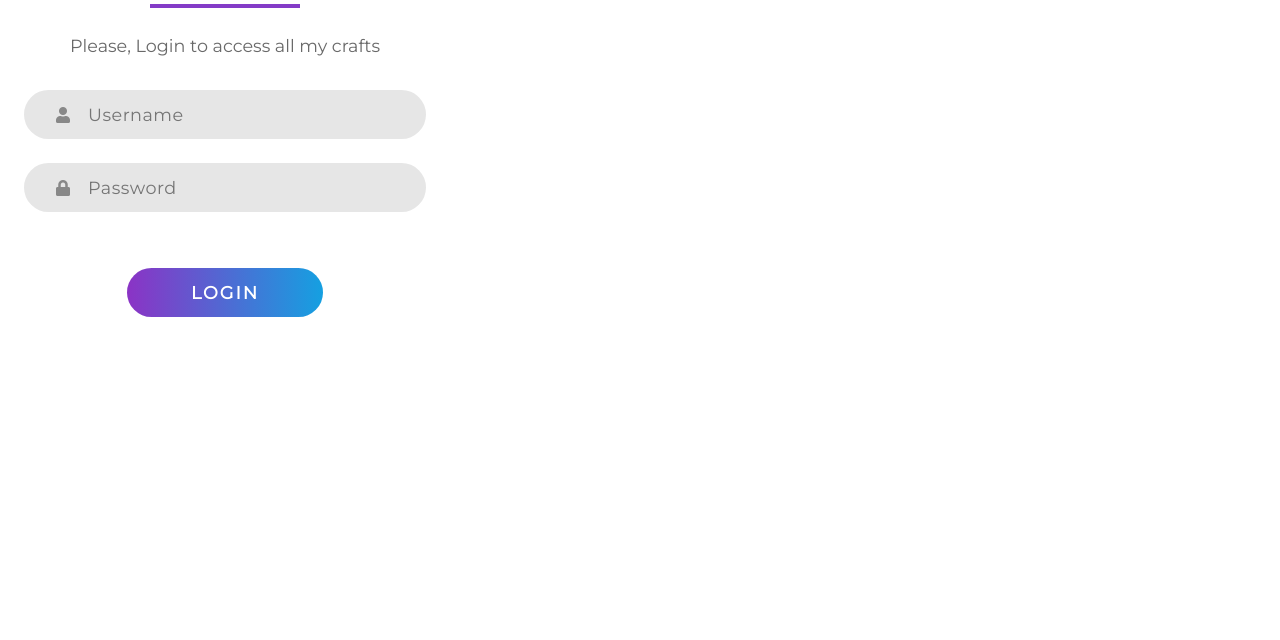
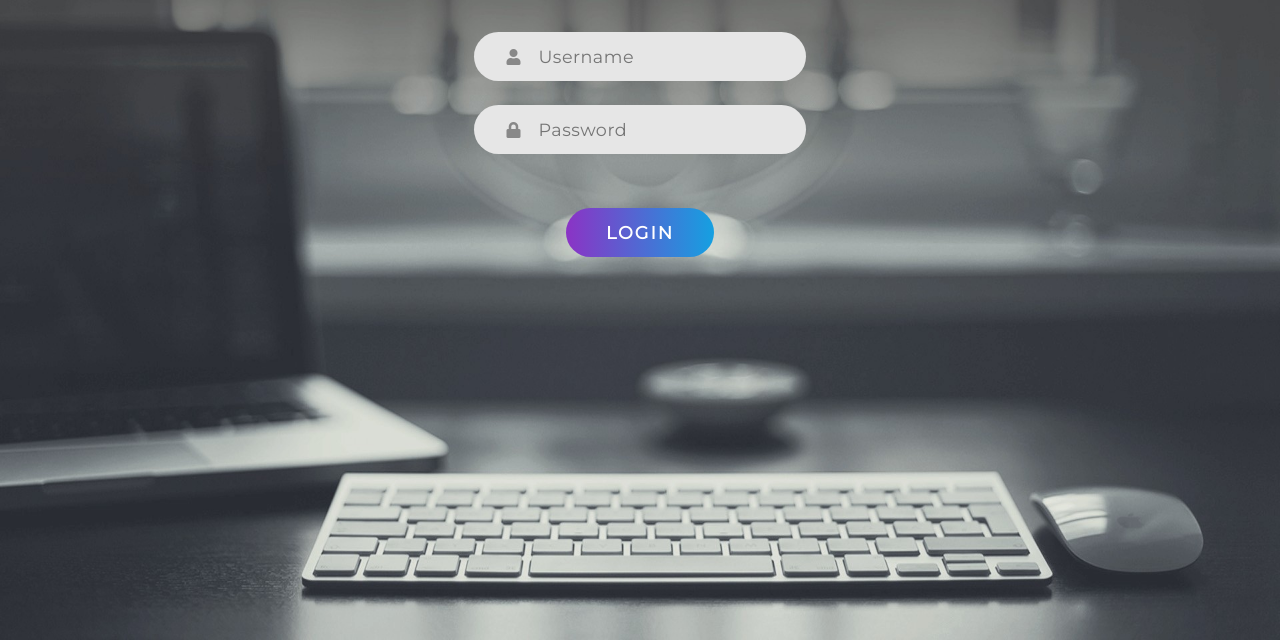
Before and after one commit to VinayD08/MyWebpages, a plain HTML site: page index.html in a window 1280 px wide. Shown: the part 160-800 px from the top of the page. Drawn offline with Linux system fonts and the light colour scheme.

Commit message:
Update style2.css

```diff
--- a/style2.css
+++ b/style2.css
@@ -7,27 +7,18 @@
 }
 
 body {
-    min-height: 100vh;
-    width: 100%;
-    display: grid;
-    grid-template-columns: 1fr 1fr;
+  background-image: url('Login image.jpg');
+  background-repeat: no-repeat;
+  background-attachment: fixed;
+  background-size: 100% 100%;
 }
 
-section {
-    display: flex;
-    justify-content: center;
-    align-items: center;
-}
-
-
-
-.side img {
-    width: 100%;
-    max-width: 100%;
+div {
+margin:0 auto;
 }
 
 .login-container {
-    max-width: 450px;
+    max-width: 600px;
     padding: 24px;
     display: flex;
     flex-direction: column;
@@ -45,7 +36,7 @@ section {
 .separator {
     width: 150px;
     height: 4px;
-    background-color: #843bc7;
+    background-color: #303433;
     margin: 24px;
 }
 
@@ -54,11 +45,11 @@ section {
     font-size: 1.1em;
     line-height: 28px;
     margin-bottom: 30px;
-    color: #696969;
+    color: #E7BA1B;
 }
 
 .login-form {
-    width: 100%;
+    width: 60%;
     display: flex;
     flex-direction: column;
 }
@@ -100,8 +91,8 @@ input:focus ~ i {
 
 button.submit {
     color: #fff;
-    padding: 14px 64px;
-    margin: 32px auto;
+    padding: 14px 40px;
+    margin: 30px auto;
     text-transform: uppercase;
     letter-spacing: 2px;
     font-weight: bold;
```
